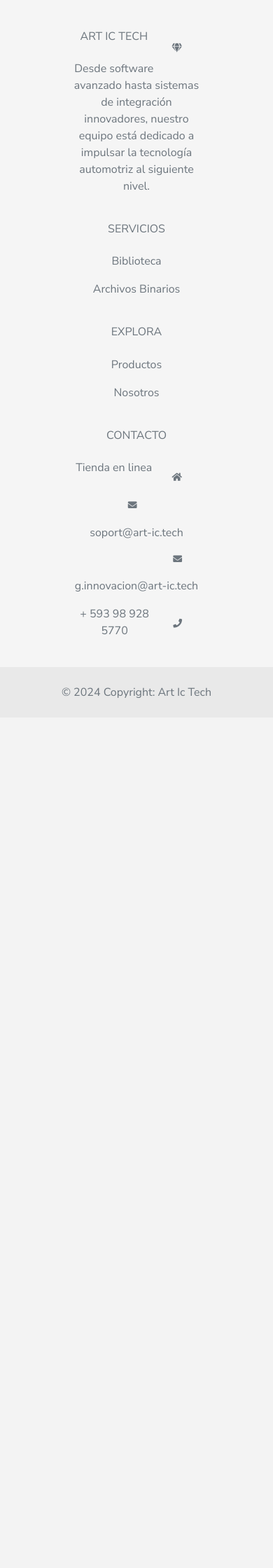
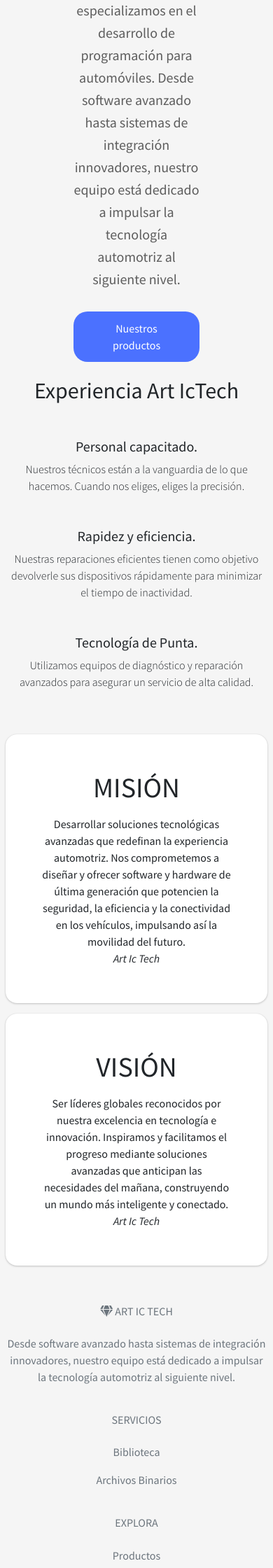
Before and after one commit to Caballero25/saitdigital-artictech-10-2024, a Django app: page /nosotros in a window 390 px wide. Shown: the part 747-2987 px from the top of the page at 70% size. Before the commit the page ends 1744 px from the top, so only its background shows below. Run offline with Django 5.2, Linux system fonts and the light colour scheme; data that the repository does not hold is empty; some libraries are stand-ins or nearby versions.

Commit message:
ending about_us landing

```diff
--- a/static/css/landing/about_us.css
+++ b/static/css/landing/about_us.css
@@ -1,111 +1,226 @@
-@import url('https://fonts.googleapis.com/css?family=Nunito+Sans:400,600,800');
-
-html, body {
-  width: 100%;
-  height: 100%;
-  margin: 0;
-  padding: 0;
-  font-family: 'Nunito Sans', sans-serif;
+.container-about-us {
+  padding-left: 15px;
+  padding-right: 15px;
+  margin-left: auto;
+  margin-right: auto;
+}
+.container-about-us .info {
+  width: 50%;
 }
 
-.page {
-  witdh: 100vh;
-  height: 100vh;
+/* Small */
+@media (min-width: 1007px) {
+  .container-about-us {
+    width: 750px;
+  }
+}
+/* Medium */
+@media (min-width: 992px) {
+  .container-about-us {
+    width: 970px;
+  }
+}
+/* Large */
+@media (min-width: 1200px) {
+  .container-about-us {
+    width: 1170px;
+  }
+}
+/* End Global Rules */
+
+/* Start Landing Page */
+.landing-page .content .container-about-us {
   display: flex;
   align-items: center;
+  justify-content: space-between;
+  gap: 140px;
+  min-height: calc(100vh - 80px);
+}
+@media (max-width: 1007px) {
+  .landing-page .content .container-about-us {
+    gap: 0;
+    min-height: calc(100vh - 101px);
     justify-content: center;
-  background-color: #F1F1F1;
+    flex-direction: column-reverse;
+  }
+}
+@media (max-width: 767px) {
+  .landing-page .content .info {
+    text-align: center;
+    margin-bottom: 15px
+  }
+}
+.landing-page .content .info h1 {
+  color: #5d5d5d;
+  font-size: 44px;
+}
+.landing-page .content .info p {
+  margin: 0;
+  line-height: 1.6;
+  font-size: 20px;
+  color: #5d5d5d;
+}
+.landing-page .content .info button {
+  border: 0;
+  border-radius: 20px;
+  padding: 12px 30px;
+  margin-top: 30px;
+  cursor: pointer;
+  color: #FFF;
+  background: #4b71ff;
+}
+.landing-page .content .image img {
+  max-width: 100%;
+  filter: drop-shadow(-2px 2px 15px #bfd8ff);
+}
+/* End Landing Page */
+
+
+/*MISION STYLES */
+
+/************/
+.mision-container {
+	background-size: cover;
+	background-position: center;
+	background-repeat: no-repeat;
+	transition: all .2s ease-in;
+	display: flex;
+  padding: 2%;
+  flex-direction: row;
+	align-items: center;
+}
+.card {
+	border-radius: 16px;
+	background-color: #fff;
+	width: 100%;
+	max-height: 100vh;
+	max-width: 1200px;
+	margin: 0 auto;
+	display: flex;
+  flex-direction: row;
+	overflow: hidden;
+  align-items: center;
+  padding: 20px;
 }
 
-.card {
-  width: 960px;
-  height: 540px;
-  background-color: white;
-  box-shadow: 0px 50px 100px rgba(0, 0, 0, .4);
-  display: flex;
-  align-items: center;
-  justify-content: center;
-}
-
-.container {
-  height: 100%;
-  width: 50%;
+.cta {
+	width: 60%;
+	padding: 32px;
+	text-align: center;
 	display: flex;
 	align-items: center;
 	justify-content: center;
 	flex-direction: column;
+	height: 100%;
+
+	.mision-vision-title {
+		font-size: 3.5em;
+		margin: 0 0 16px 0;
+		text-transform: uppercase;
 	}
 
-.menu {
-  width: 100%;
-  height: 10%;
+	.description {
+		font-size: 1.25em;
+		margin: 0;
 	}
 
-.menu h3 {
-  font-size: 1em;
-  margin-left: 25px;
-  font-weight: 800;
-  float: left;
+	.price {
+		display: flex;
+		align-items: center;
 	}
 
-i {
-  float: right;
-  font-size: 0.8em;
-  margin: 20px 25px;
-  transition: font-size 0.2s;
+	.amount {
+		font-size: 2em;
+		margin-left: 8px;
+		font-family: "futura-pt",sans-serif;
 	}
 
-i:hover {
+}
+
+.img {
+	width: 40%;
+	height: 300px;
+	/*background-image: url('/static/img/file_art.png');*/
+	background-size: cover;
+	background-repeat: no-repeat;
+	background-position: center;
+  border-radius: 10px;
+  box-shadow: #0d54e36b 0px 0px 40px 0px;
+}
+
+@media (max-width: 880px){
+	.card {
+		flex-direction: column;
+	}
+
+	.cta {
+		height: 100%;
+		width: 100%;
+		max-width:640px;
+		margin: 0 auto;
+
+		.mision-vision-title {
+			font-size: 2.5em;
+		}
+
+		.description {
 			font-size: 1em;
 		}
 
-.content {
+		.amount {
+			font-size: 1.5em;
+		}
+
+	}
+
+	.img {
+		order:-1;
 		width: 100%;
 		height: 100%;
-  display: flex;
-  align-items: center;
-  justify-content: center;
 	}
 
-.content .text {
-  margin-bottom: 50px;
 }
 
-.text h1 {
-  font-size: 2.5em;
-  line-height: 1;
+@media (max-width: 512px){
+
+	body {
+		padding: 7%;
+		transition: all .2s ease-in;
 	}
 
-.text p {
-  color: rgb(0,0,0,0.5);
-  margin-bottom: 40px;
-  margin-top: -5px;
+	.card {
+		max-height: 90vh;
 	}
 
-.text a {
-  font-weight: 600;
-  color: white;
-  text-decoration: none;
-  background-color: #fe864c;
-  transition: background-color 0.2s;
-  transition: color 0.2s;
-  padding: 10px 20px;
-  border: 2px solid #fe864c;
+	.cta h1 {
+		font-size: 2.5em;
 	}
 
-.text a:hover, .text a:active {
-  background-color: white;
-  color: #fe864c;
 }
 
-.photo {
-  height: 100%;
-  width: 50%;
-  display: flex;
-  align-items: center;
-  justify-content: center;
-  background-image: url("https://images.pexels.com/photos/33041/antelope-canyon-lower-canyon-arizona.jpg?auto=compress&cs=tinysrgb&dpr=2&h=750&w=1260");
-  background-size: cover;
-  background-repeat: no-repeat;
-  background-position: 50% 50%;
+@media (max-width: 380px){
+
+
+	.cta {
+
+		padding: 24px;
+
+		.mision-vision-title {
+			font-size: 2em;
 		}
+
+		button {
+			padding: 16px 0;
+			width: 100%;
+		}
+	}
+}
+
+@media (max-height: 764px){
+
+	.card {
+		max-height: 100%;
+		height: 640px;
+	}
+
+}
--- a/static/css/landing/index.css
+++ b/static/css/landing/index.css
@@ -138,7 +138,7 @@
     padding: 10px;
     text-align: center;
     font-weight: 300;
-    color: #777
+    color: #00106a
  }
 
  .titleSeconSection span {
--- a/templates/landing/about_us.html
+++ b/templates/landing/about_us.html
@@ -3,9 +3,28 @@
 {% load static %}
 {% block extra_head %}
 <link rel="stylesheet" href="{% static 'css/landing/about_us.css' %}">
+<style>
+  label.label_testimonial-1:before {
+    background-image: url("{% static 'img/logo_transparent_background-noletters.png' %}");
+  }
+  label.label_testimonial-2:before {
+    background-image: url("{% static 'img/logo_transparent_background-noletters.png' %}");
+  }
+  .content_testimonial-1 .picto {
+    background-image: url("{% static 'img/logo_transparent_background-noletters.png' %}");
+   }
+   .content_testimonial-2 .picto {
+    background-image: url("{% static 'img/logo_transparent_background-noletters.png' %}");
+   }
+   .img {
+    background-image: url("{% static 'img/about_us/mision.jpg' %}");
+   }
+   #img2 {
+    background-image: url("{% static 'img/about_us/vision.jpg' %}");
+   }
+</style>
 <script>
-
-
+function our_products(){ location.href ="{% url 'products_template' %}" }
 </script>
 
 {% endblock %}
@@ -15,17 +34,97 @@
       <!-- Start Landing Page -->
       <div class="landing-page">
         <div class="content">
-          <div class="container">
+          <div class="container container-about-us">
             <div class="info">
-              <h1>Looking For Inspiration</h1>
-              <p>Lorem ipsum dolor sit amet consectetur adipisicing elit. Repellendus odit nihil ullam nesciunt quidem iste, Repellendus odit nihil</p>
-              <button>Button name</button>
+              <h1>Estás en el lugar correcto</h1>
+              <p>En ART IC TECH, nos apasiona transformar el futuro con tecnología de vanguardia.
+               Nos especializamos en el desarrollo de programación para automóviles.
+                Desde software avanzado hasta sistemas de integración innovadores,
+                 nuestro equipo está dedicado a impulsar la tecnología automotriz al siguiente nivel.</p>
+                 <button onclick="our_products()">Nuestros productos</button>
             </div>
             <div class="image">
-              <img src="https://i.postimg.cc/65QxYYzh/001234.png">
+              <img src="{% static 'img/about_us/hero_first_section.png' %}">
             </div>
           </div>
         </div>
       </div>
       <!-- End Landing Page -->
+
+
+
+        <!-- Testimonials -->
+        <section class="text-center experience_secondSection" style="padding: 7px;">
+          <div class="container">
+            <h2 class="mb-5">Experiencia Art IcTech</h2>
+            <div class="row">
+              <div class="col-lg-4">
+                <div class="testimonial-item mx-auto mb-5 mb-lg-0">
+                  <h5>Personal capacitado.</h5>
+                  <p class="font-weight-light mb-0">Nuestros técnicos están a la vanguardia de lo que hacemos. Cuando nos eliges, eliges la precisión.</p>
+                </div>
+              </div>
+              <div class="col-lg-4">
+                <div class="testimonial-item mx-auto mb-5 mb-lg-0">
+                  <h5>Rapidez y eficiencia.</h5>
+                  <p class="font-weight-light mb-0">Nuestras reparaciones eficientes tienen como objetivo devolverle sus dispositivos rápidamente para minimizar el tiempo de inactividad.</p>
+                </div>
+              </div>
+              <div class="col-lg-4">
+                <div class="testimonial-item mx-auto mb-5 mb-lg-0">
+                  <h5>Tecnología de Punta.</h5>
+                  <p class="font-weight-light mb-0">Utilizamos equipos de diagnóstico y reparación avanzados para asegurar un servicio de alta calidad.</p>
+                </div>
+              </div>
+            </div>
+          </div>
+        </section>
+
+
+
+
+<div class="mision-container">
+  <div class="card">
+    <div class="cta">
+      <h1 class="mision-vision-title">MISIÓN</h1>
+      <p class="description">Desarrollar soluciones tecnológicas avanzadas que redefinan la experiencia automotriz. Nos comprometemos a diseñar y ofrecer software y hardware de última generación que potencien la seguridad, la eficiencia y la conectividad en los vehículos, impulsando así la movilidad del futuro.</p>
+      <i class="price">Art Ic Tech</i>
+    </div>
+    <div class="img"></div>
+  </div>
+
+</div>
+<div class="mision-container">
+  <div class="card">
+    <div class="img" id="img2"></div>
+    <div class="cta">
+      <h1 class="mision-vision-title">VISIÓN</h1>
+      <p class="description">Ser líderes globales reconocidos por nuestra excelencia
+
+        en tecnología e innovación. Inspiramos y facilitamos el
+
+       progreso mediante soluciones avanzadas que anticipan
+
+        las necesidades del mañana, construyendo un mundo
+
+       más inteligente y conectado.</p>
+      <i class="price">Art Ic Tech</i>
+    </div>
+
+  </div>
+
+</div>
+
+
+
+
+
+
+
+
+
+
+
+
+
 {% endblock %}
```
Also changed, not shown: templates/index.html (+6 -6 lines), static/img/about_us/Insurance.jpg (added), static/img/about_us/hero_first_section.png (added), static/img/about_us/mision.jpg (added), static/img/about_us/vision.jpg (added). Lines whose indentation alone changed are shown as unchanged.
